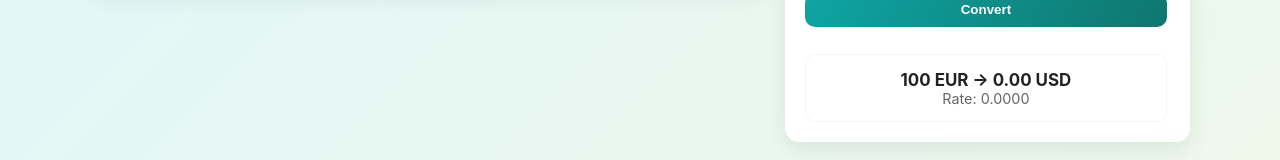
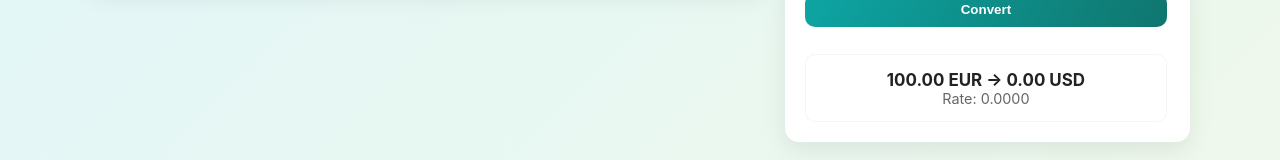
Before and after one commit to nobiqp/vue-currency, a Vue app: page / in a window 1280 px wide. Shown: the part 353-513 px from the top of the page. Built offline with nearby package versions, Linux system fonts and the light colour scheme; no server answers.

Commit message:
fix: currencny calc

```diff
--- a/src/components/CalcPanel.vue
+++ b/src/components/CalcPanel.vue
@@ -79,8 +79,9 @@ onMounted(() => {
 			<button @click="handleNewCalc" class="btn wide">Convert</button>
 
 			<div class="result-box">
-				<div class="result-value">100 {{ defaultData.from }} → {{ (defaultData.amount *
-					defaultData.rate).toFixed(2) }}
+				<div class="result-value">{{ (calcData.amount).toFixed(2) }} {{ defaultData.from }} → {{
+					(calcData.amount *
+						defaultData.rate).toFixed(2) }}
 					{{ defaultData.to
 					}}</div>
 				<div class="result-rate">Rate: {{ (defaultData.rate).toFixed(4) }}</div>
```
